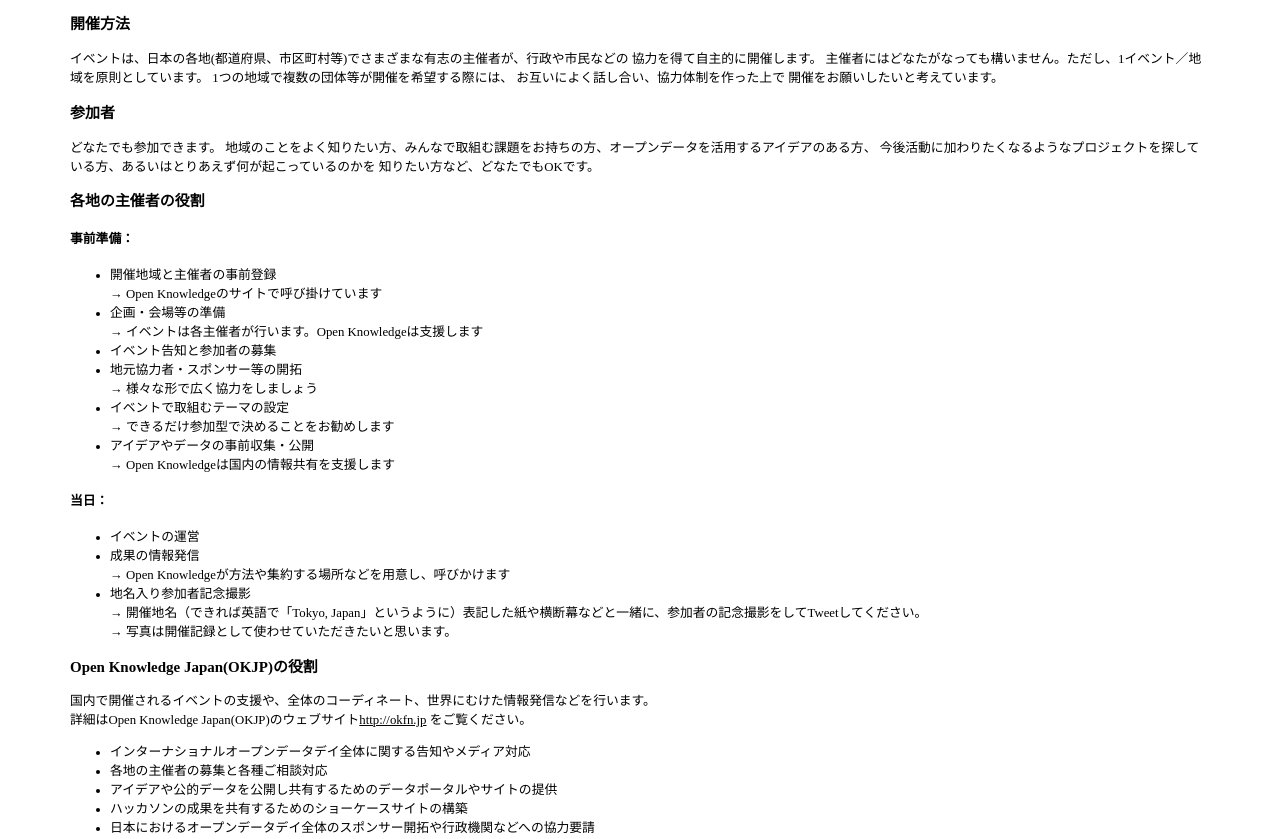
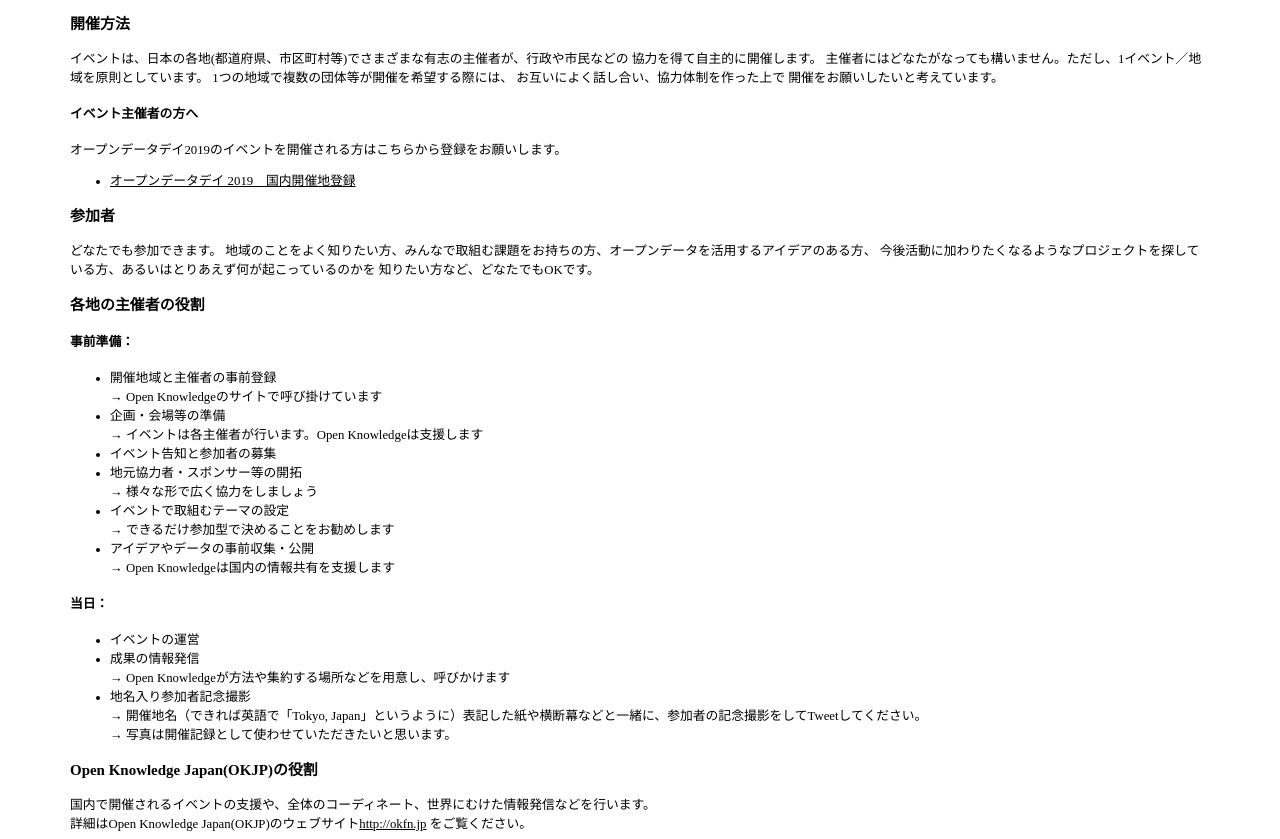
Before and after one commit to okfj/odd19, a plain HTML site: page index.html in a window 1280 px wide. Shown: the part 1334-2173 px from the top of the page. Drawn offline with Linux system fonts and the light colour scheme.

Commit message:
Synchronized build

```diff
--- a/index.html
+++ b/index.html
@@ -63,6 +63,11 @@
 <p>イベントは、日本の各地(都道府県、市区町村等)でさまざまな有志の主催者が、行政や市民などの 協力を得て自主的に開催します。
 主催者にはどなたがなっても構いません。ただし、1イベント／地域を原則としています。 1つの地域で複数の団体等が開催を希望する際には、
 お互いによく話し合い、協力体制を作った上で 開催をお願いしたいと考えています。</p>
+<h4>イベント主催者の方へ</h4>
+<p>オープンデータデイ2019のイベントを開催される方はこちらから登録をお願いします。</p>
+<ul>
+<li><a href="https://docs.google.com/forms/d/e/1FAIpQLSdDF4RQXh-oEdKFlv3EkXkQO3O0tye8P8QHZ9SNelNRrXKIZA/viewform">オープンデータデイ 2019　国内開催地登録</a></li>
+</ul>
 <h3>参加者</h3>
 <p>どなたでも参加できます。 地域のことをよく知りたい方、みんなで取組む課題をお持ちの方、オープンデータを活用するアイデアのある方、
 今後活動に加わりたくなるようなプロジェクトを探している方、あるいはとりあえず何が起こっているのかを 知りたい方など、どなたでもOKです。</p>
```
